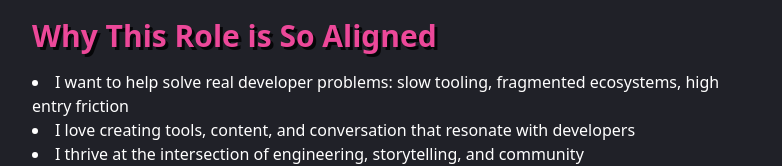
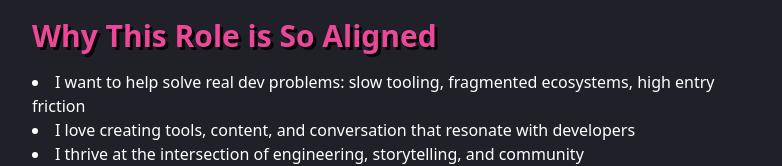
Before and after one commit to purvavj/Bun-Landing, a plain HTML site: page index.html in a window 1280 px wide. Shown: the part 638-804 px from the top of the page, without its empty margins (248-1030 px from the left). Drawn offline with nearby package versions, Linux system fonts and the light colour scheme.

Commit message:
fixing typos

```diff
--- a/index.html
+++ b/index.html
@@ -66,7 +66,7 @@
         Why This Role is So Aligned
       </h2>
       <ul class="list-disc list-inside">
-        <li>I want to help solve real developer problems: slow tooling, fragmented ecosystems, high entry friction</li>
+        <li>I want to help solve real dev problems: slow tooling, fragmented ecosystems, high entry friction</li>
         <li>I love creating tools, content, and conversation that resonate with developers</li>
         <li>I thrive at the intersection of engineering, storytelling, and community</li>
       </ul>
```
